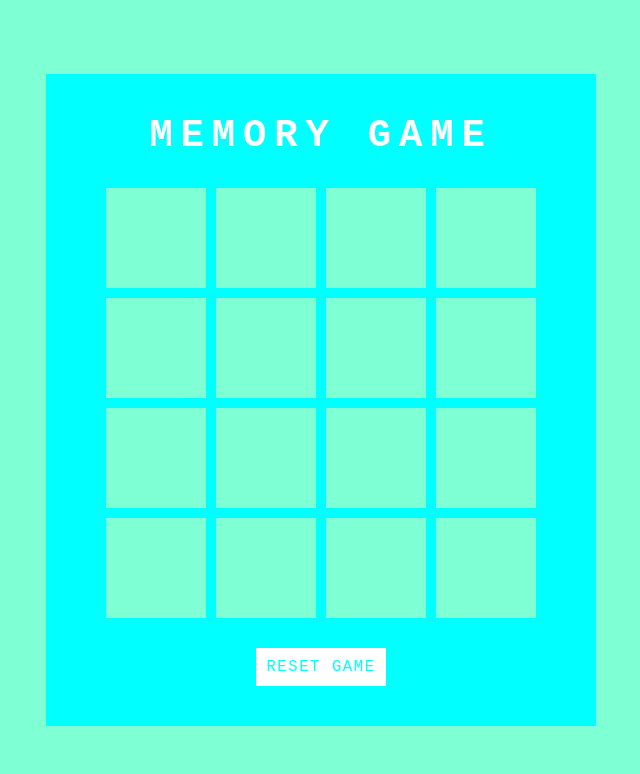
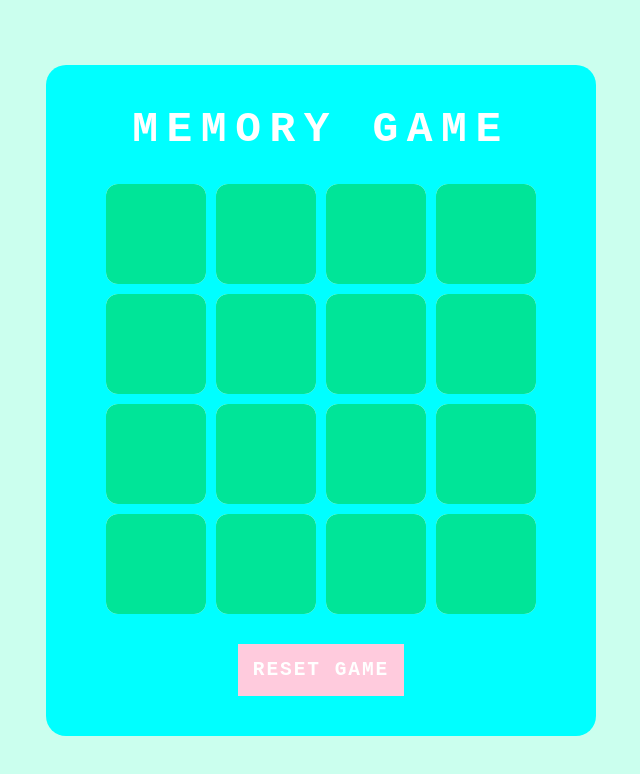
Before and after one commit to YeonuJung/Html-CSS-Javascript-practice, a plain HTML site: page mini_proj/Memorygame/Memorygame.html in a window 1280 px wide. Shown: the whole page, without its empty margins (319-959 px from the left). Drawn offline with Linux system fonts and the light colour scheme.

Commit message:
메모리게임 최종

```diff
--- a/mini_proj/Memorygame/Memorygame.css
+++ b/mini_proj/Memorygame/Memorygame.css
@@ -5,8 +5,8 @@
     font-family: monospace;
 }
 body{
-    min-height: 100vh;
-    background-color: aquamarine;
+    min-height:100vh;
+    background-color: #CBFFEE;
     display: flex;
     justify-content: center;
     align-items: center;
@@ -20,21 +20,23 @@ body{
     gap: 30px;
     background-color: aqua;
     padding: 40px 60px;
+    border-radius: 20px;
 }
 h2{
-    font-size: 3em;
+    font-size: 3.3em;
     color: white;
     text-transform: uppercase;
     letter-spacing: 0.2em;
 }
 .reset{
-    color: aqua;
-    padding: 10px;
+    color: white;
+    padding: 15px;
     border:none;
+    font-weight: bold;
     letter-spacing: 0.1em;
     text-transform: uppercase;
-    font-size: 1.2em;
-    background-color: white;
+    font-size: 1.5em;
+    background-color: #FFCBDD;
     cursor: pointer;
 }
 .reset:hover{
@@ -59,11 +61,12 @@ h2{
     align-items: center;
     width: 100px;
     height: 100px;
-    font-size: 50px;
+    font-size: 60px;
     transform: rotateY(180deg);
     /* 얘도 같이 돌아야 도는 느낌이 살아남 */
     background-color: white;
     transition: 0.25s;
+    border-radius: 12px;
 }
 .item.boxOpen{
     transform: rotateY(0deg);
@@ -74,9 +77,10 @@ h2{
     inset: 0;
     transition: 0.25s;
     transform: rotateY(0deg);
-    background-color:aquamarine;
+    background-color:#00E598;
     backface-visibility: hidden;
     /* 뒷면을 안보이게 해야 돌고나서 이 가상요소가 안보임 */
+    border-radius: 12px;
 }
 .boxOpen:after{
     transform: rotateY(180deg);
```
